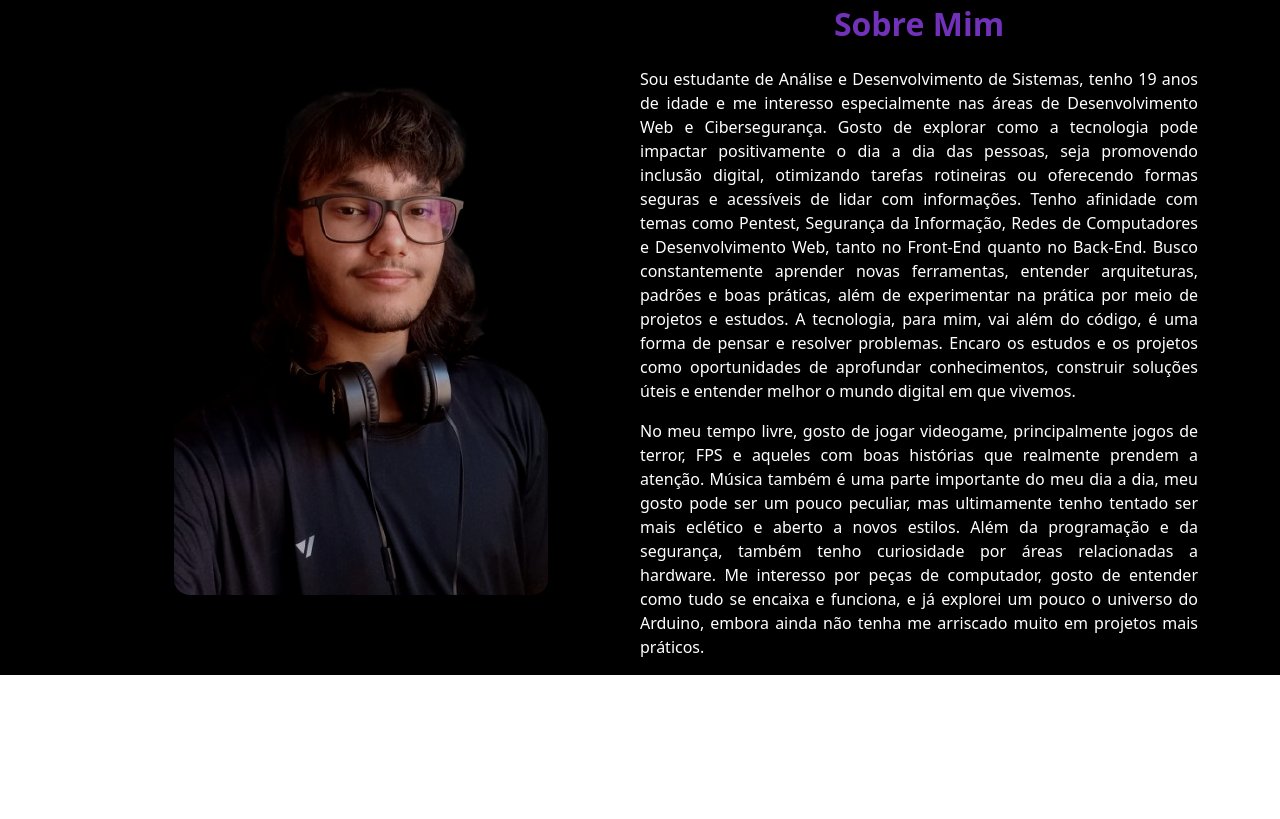
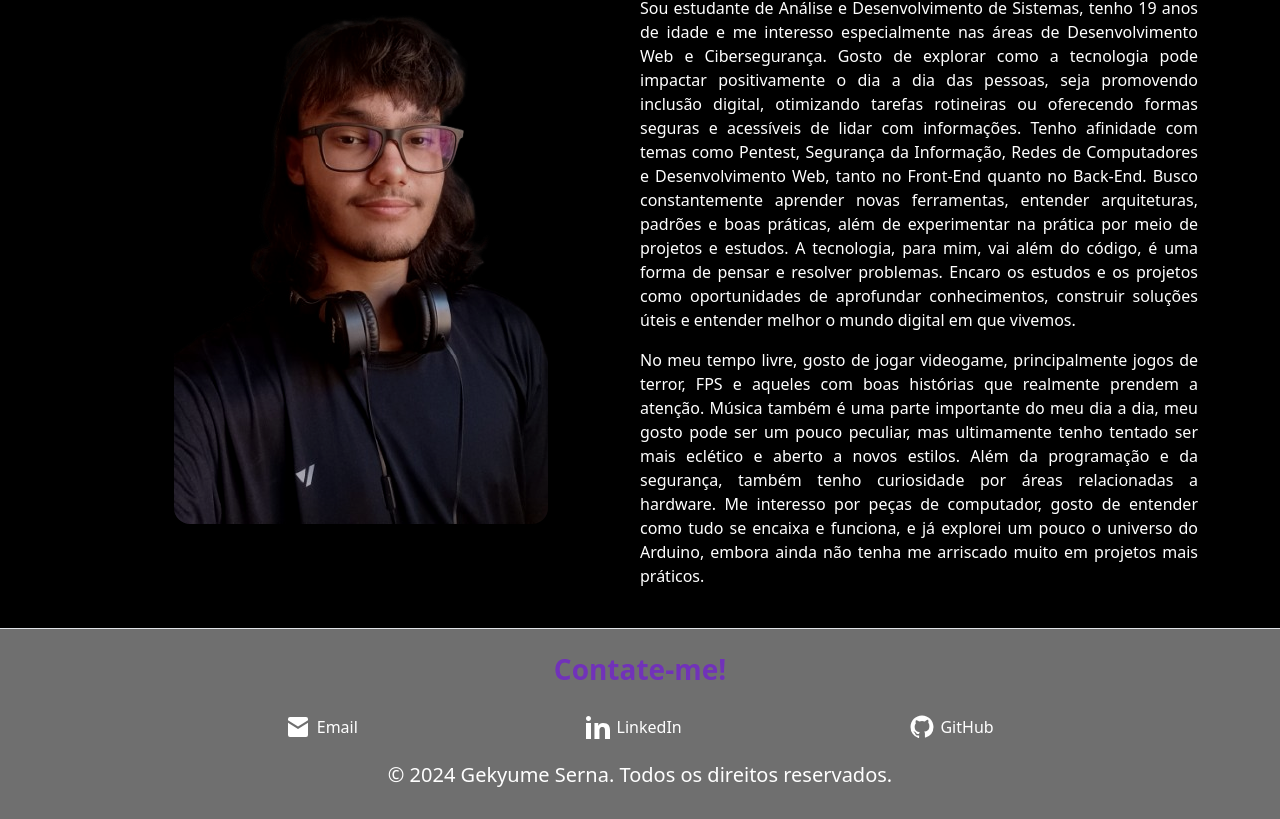
Before and after one commit to TheBestGekyume/Gekyume-Portifolio, a React (Vite) app: page / in a window 1280 px wide. Shown: the part 3361-4180 px from the top of the page. Before the commit the page ends 4036 px from the top, so only its background shows below. Built offline with nearby package versions, Linux system fonts and the light colour scheme; a web font is replaced by a local one.

Commit message:
implementa footer de contato

```diff
--- a/src/App.jsx
+++ b/src/App.jsx
@@ -5,6 +5,7 @@ import { ItemSvg } from "./Components/ItemSvg/ItemSvg";
 import { Projetos } from "./Components/Projetos/Projetos";
 import { Formacao } from "./Components/Formacao/Formacao";
 import { Sobre } from "./Components/Sobre/Sobre";
+import { Contato } from "./Components/Contato/Contato";
 import ImgFormReact from "../Assets/Images/Projetos/form-react.png";
 import ImgRainyNight from "../Assets/Images/Projetos/Rainy-Night.png";
 import ImgRiotCopy from "../Assets/Images/Projetos/riot-copy.png";
@@ -232,6 +233,8 @@ export function App() {
       <Formacao />
 
       <Sobre />
+
+      <Contato/>
     </div>
   );
 }
--- /dev/null
+++ b/src/Components/Contato/Contato.jsx
@@ -0,0 +1,56 @@
+import "./Contato.scss";
+// src/Components/Contato/Contato.jsx
+
+export function Contato() {
+    return (
+        <footer id="contato" className="text-center py-4 border-top">
+            <h3 className="pb-1 fw-semibold">Contate-me!</h3>
+            <div className="container d-flex justify-content-evenly gap-4 py-3">
+
+                <a
+                    href="mailto:contatogekyume@gmail.com"
+                    target="_blank"
+                    rel="noopener noreferrer"
+                    className="contact-link"
+                >
+
+                    <svg
+                        xmlns="http://www.w3.org/2000/svg"
+                        width="24"
+                        height="24"
+                        fill="currentColor"
+                        className="icon">
+                        <path d="M2 4a2 2 0 0 1 2-2h16a2 2 0 0 1 2 2v1.2l-10 6.25L2 5.2V4zm0 3.8v12.2a2 2 0 0 0 2 2h16a2 2 0 0 0 2-2V7.8l-10 6.25L2 7.8z" />
+                    </svg>
+                    Email
+                </a>
+
+                <a
+                    href="https://www.linkedin.com/in/gekyumeserna/"
+                    target="_blank"
+                    rel="noopener noreferrer"
+                    className="contact-link"
+                >
+                    <svg xmlns="http://www.w3.org/2000/svg" width="24" height="24" fill="currentColor" className="icon">
+                        <path d="M4.98 3.5C4.98 4.88 3.87 6 2.5 6S0 4.88 0 3.5 1.12 1 2.5 1 4.98 2.12 4.98 3.5zM0 8h5v16H0V8zm7.5 0h4.75v2.65h.07c.66-1.24 2.28-2.65 4.68-2.65C22.5 8 24 11.1 24 15.36V24h-5V16.22c0-1.85-.03-4.22-2.57-4.22-2.58 0-2.98 2-2.98 4.08V24h-5V8z" />
+                    </svg>
+                    LinkedIn
+                </a>
+
+                <a
+                    href="https://github.com/TheBestGekyume"
+                    target="_blank"
+                    rel="noopener noreferrer"
+                    className="contact-link"
+                >
+                    <svg xmlns="http://www.w3.org/2000/svg" width="24" height="24" fill="currentColor" className="icon">
+                        <path d="M12 .5C5.65.5.5 5.64.5 12a11.5 11.5 0 0 0 7.84 10.94c.57.1.78-.25.78-.55v-1.96c-3.18.69-3.85-1.53-3.85-1.53-.52-1.33-1.27-1.69-1.27-1.69-1.04-.71.08-.7.08-.7 1.15.08 1.75 1.18 1.75 1.18 1.02 1.74 2.67 1.24 3.32.95.1-.74.4-1.25.72-1.54-2.54-.29-5.21-1.27-5.21-5.65 0-1.25.45-2.27 1.18-3.07-.12-.29-.51-1.46.11-3.04 0 0 .97-.31 3.17 1.17a11 11 0 0 1 5.77 0C17.14 4.52 18.1 4.83 18.1 4.83c.62 1.58.23 2.75.11 3.04.74.8 1.17 1.82 1.17 3.07 0 4.39-2.68 5.36-5.23 5.64.42.36.77 1.07.77 2.16v3.21c0 .3.2.65.79.54A11.5 11.5 0 0 0 23.5 12C23.5 5.64 18.35.5 12 .5z" />
+                    </svg>
+                    GitHub
+                </a>
+
+            </div>
+            <h5 className="pt-2">© {new Date().getFullYear()} Gekyume Serna. Todos os direitos reservados.</h5>
+        </footer>
+    );
+}
--- /dev/null
+++ b/src/Components/Contato/Contato.scss
@@ -0,0 +1,24 @@
+footer {
+    background-color: #00000090;
+    color: #fff;
+
+    h3{
+        color: #7132b9;
+    }
+
+    .contact-link {
+      display: flex;
+      gap: 0.4rem;
+      text-decoration: none;
+      color: #fff;
+      transition: 300ms ease;
+
+
+      &:hover {
+        color: #7132b9;
+        transform: scale(1.2);
+
+      }
+
+    }
+  }
--- a/src/Components/Navbar/Navbar.jsx
+++ b/src/Components/Navbar/Navbar.jsx
@@ -85,7 +85,7 @@ export function Navbar() {
             <li className="nav-item">
               <Link
                 className="link-react"
-                to="#"
+                to="contato"
                 smooth={true}
                 duration={750}
                 offset={-70}
--- a/src/Components/Sobre/Sobre.jsx
+++ b/src/Components/Sobre/Sobre.jsx
@@ -25,7 +25,7 @@ export function Sobre() {
 
 
     return (
-        <section id="sobreMim" className="mt-5 text-white pt-5 ">
+        <section id="sobreMim" className="text-white py-4 border-top">
 
             <div className="container">
 
```
